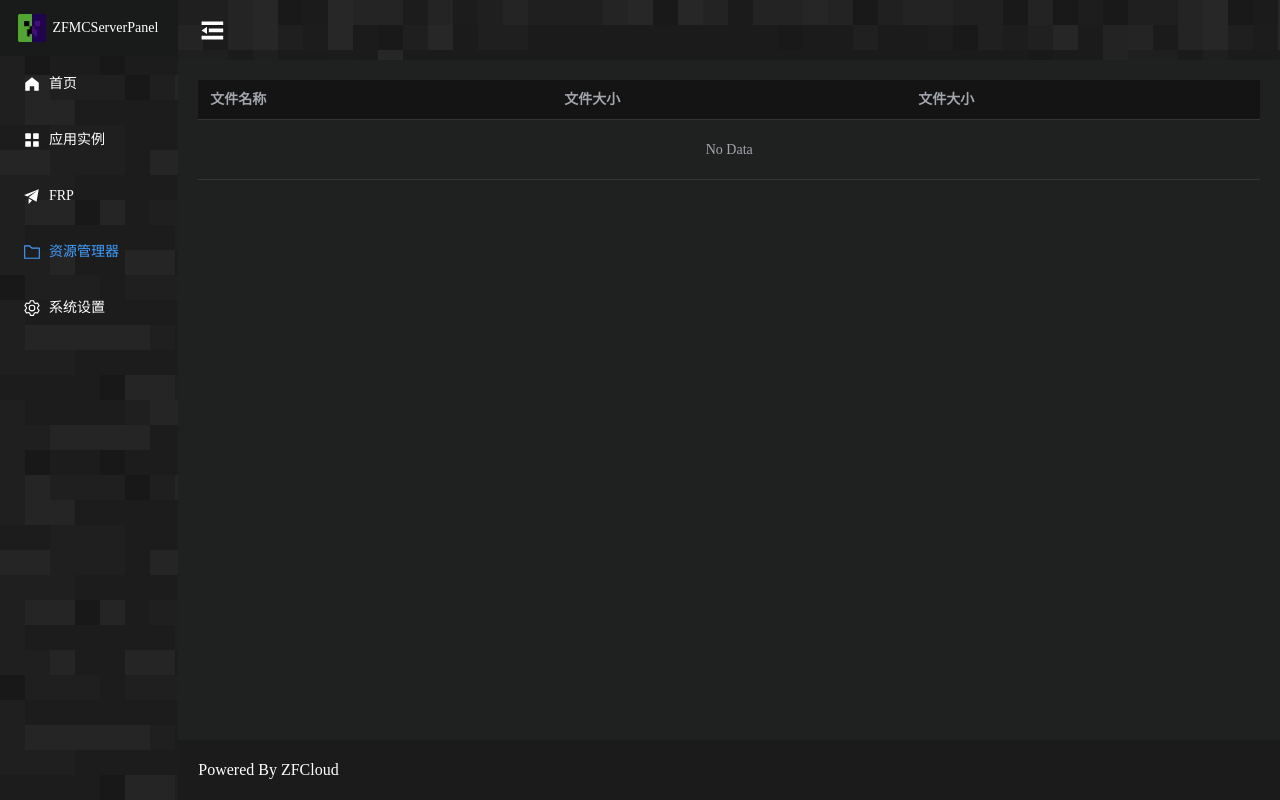
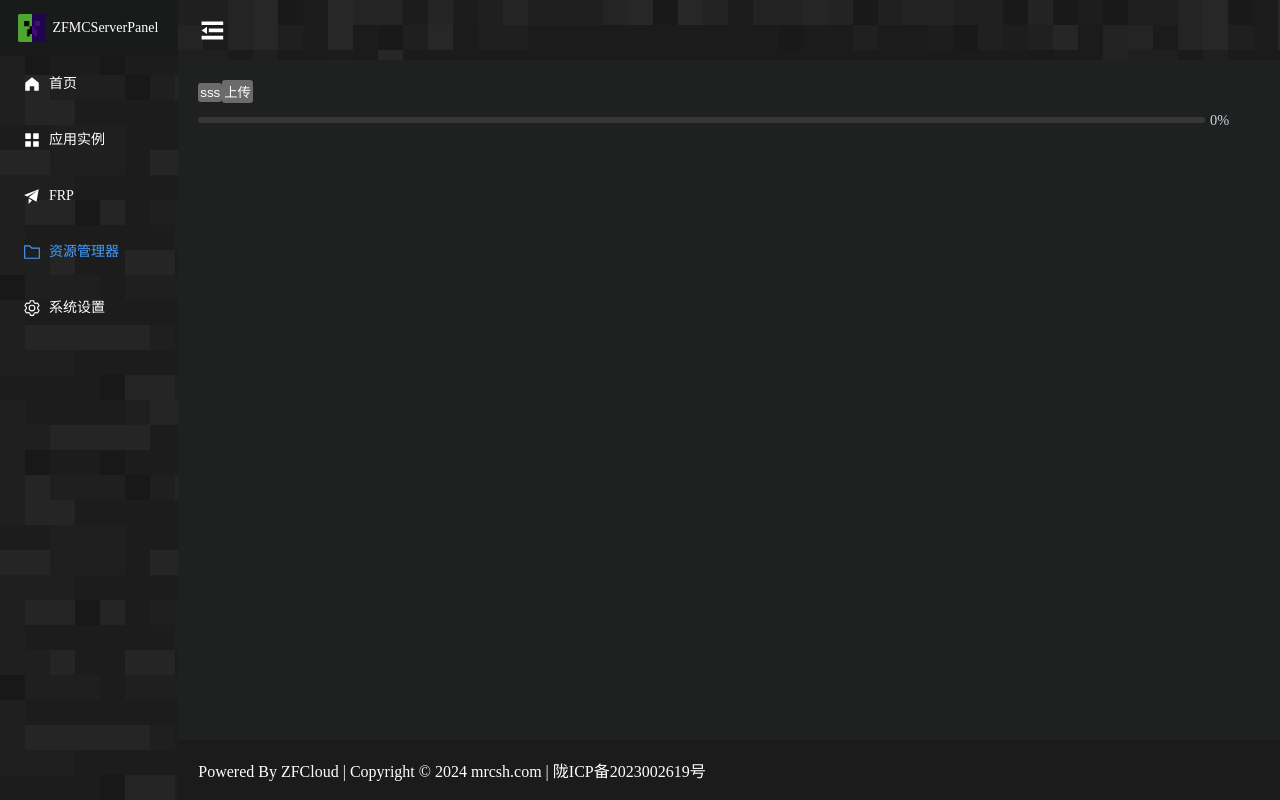
Before and after one commit to Virus-Cui/ZFMCServerPanelUI, a Vue app: page /files in a window 1280 px wide. Built offline with nearby package versions, Linux system fonts and the light colour scheme.

Commit message:
完成文件上传功能

```diff
--- /dev/null
+++ b/src/components/XUploader.vue
@@ -0,0 +1,127 @@
+<script setup>
+import {nextTick, ref} from 'vue'
+import {ElMessage} from "element-plus";
+import {uploadFun} from "@/utils/upload.js";
+
+const props = defineProps(["path", "containerId", "fileTypes", "percentEvent", "autoUpload"])
+
+const uploader = ref()
+const percent = ref(0)
+
+const status = ref(false)
+
+
+const checkMirrorFile = (file) => {
+  const fileType = file.file.name.split('.')
+  if (props.fileTypes.indexOf(fileType[fileType.length - 1])) {
+    ElMessage.error("文件不正确")
+    return false;
+  }
+  return true
+}
+
+const uploadFileSilce = (files, index) => {
+
+  const {name} = files
+  const {size} = files;
+  const shardSize = 1024 * 1024 * 50;
+  const shardTotal = Math.ceil(size / shardSize)
+
+  if (index >= shardTotal) {
+    props.percentEvent(100)
+  }
+
+  const start = index * shardSize;
+  const end = Math.min(start + shardSize, size)
+  const packet = files.slice(start, end);
+
+  const formData = new FormData();
+  formData.append("file", packet)
+  formData.append("chunkNumber", index)
+  formData.append('chunkSize', shardSize)
+  formData.append('totalSize', size)
+  formData.append('totalChunk', shardTotal)
+  formData.append("fileName", name)
+  formData.append("path", props.path)
+
+  if (index < shardTotal) {
+    props.percentEvent(Number((index / shardTotal) * 100).toFixed(0) * 1)
+    console.log("上传")
+    // 调用
+    uploadFun(props.containerId, formData).then(resp => {
+      index++;
+      uploadFileSilce(files, index)
+    })
+  }
+
+}
+
+const upload = (file) => {
+  if (checkMirrorFile(file)) {
+    const files = file.file
+    const shardIndex = 0;
+    console.log("upload")
+    uploadFileSilce(files, shardIndex);
+  }
+}
+
+
+const submit = () => {
+  console.log("发送")
+  uploader.value.submit()
+}
+
+const change = (uploadFile) => {
+  const fileType = uploadFile.name.split('.')
+  if (props.fileTypes.indexOf(fileType[fileType.length - 1])) {
+    ElMessage.error("文件类型不正确")
+    uploader.value.clearFiles()
+    status.value = false
+  } else {
+    status.value = true
+  }
+}
+
+const exceed = (files) => {
+  uploader.value.clearFiles()
+  status.value = false
+  nextTick(() => {
+    uploader.value.handleStart(files[0])
+    status.value = true
+  })
+}
+
+const remove = () => {
+  status.value = false
+}
+
+const checkFile = () => {
+  return status;
+}
+
+defineExpose({submit,checkFile})
+
+</script>
+
+<template>
+  <el-upload
+
+      style="width: 100%"
+      ref="uploader"
+      :limit="1"
+      :auto-upload="autoUpload"
+      :http-request="upload"
+      :on-change="change"
+      :on-exceed="exceed"
+      :on-remove="remove"
+  >
+    <template #trigger>
+      <slot id="uploader" name="trigger"/>
+    </template>
+    <slot name="default"/>
+  </el-upload>
+</template>
+
+<style scoped>
+
+</style>
--- a/src/main.js
+++ b/src/main.js
@@ -9,7 +9,7 @@ import NProgress from 'nprogress'
 import 'nprogress/nprogress.css'
 const app = createApp(App)
 
-NProgress.configure({ showSpinner: true })
+NProgress.configure({ showSpinner: false })
 
 router.beforeEach((to, from, next) => {
     NProgress.start();
--- /dev/null
+++ b/src/utils/upload.js
@@ -0,0 +1,11 @@
+import server from "./request.js"
+
+export const uploadFun = (containerId, data) => {
+    return new Promise((resolve, reject) => {
+        server.post(`/file/uploadChunk/${containerId}`,data).then(resp=>{
+            resolve(resp)
+        }).catch(err=>{
+            reject(err)
+        })
+    })
+}
--- a/src/views/Layout.vue
+++ b/src/views/Layout.vue
@@ -18,7 +18,10 @@ const collapseMenu = ()=>{
 
 const uncollapseMenu = ()=>{
   collapse.value = false
+  document.screen = true
 }
+
+
 
 </script>
 
@@ -86,7 +89,7 @@ const uncollapseMenu = ()=>{
         <el-main>
           <router-view/>
         </el-main>
-        <el-footer>Powered By ZFCloud</el-footer>
+        <el-footer>Powered By ZFCloud | Copyright © 2024 mrcsh.com | 陇ICP备2023002619号</el-footer>
       </el-container>
     </el-container>
   </div>
--- a/src/views/container/Container.vue
+++ b/src/views/container/Container.vue
@@ -2,7 +2,8 @@
 import {useRouter} from "vue-router";
 import {ref, onMounted} from 'vue'
 import {getAll, createContainer} from "@/utils/container.js";
-import {ElNotification} from "element-plus";
+import {ElMessage, ElNotification} from "element-plus";
+import XUploader from "@/components/XUploader.vue";
 
 const router = useRouter();
 const open = ref()
@@ -10,7 +11,7 @@ const containerName = ref("")
 const style = ref(false)
 const selection = ref([])
 const disable = ref(true)
-const uploadRef = ref()
+
 const rules = ref({
   containerName: [
     {required: true, message: '实例名称不能为空', trigger: 'change'},
@@ -22,11 +23,22 @@ const rules = ref({
     {required: true, message: '停止命令不能为空', trigger: 'change'}
   ]
 })
-
+// 上传文件
+// 新实例目录位置
+const newContainerPath = ref()
+// 实例ID
 const containerId = ref()
+// 进度条
+const percent = ref(0)
+// 是否显示进度条
+const enableProgres = ref(false)
 const pageData = ref({})
 
 const ruleFormRef = ref()
+const uploaderRef = ref()
+const rowStyle = () => {
+  return "height: 60px"
+}
 
 onMounted(() => {
   search(1)
@@ -76,14 +88,27 @@ const submit = () => {
   createContainer(formdata.value).then(resp => {
     console.log(resp)
     containerId.value = resp.data.data.containerId
+    newContainerPath.value = resp.data.data.workdir
     search(1);
+
+    console.log(newContainerPath.value)
     // 上传文件
-    console.log(containerId.value)
-    uploadRef.value.submit()
+    if (uploaderRef.value.checkFile()) {
+      enableProgres.value = true
+      uploaderRef.value.submit()
+      enableProgres.value = false
+    }else {
+      ElMessage.warning({
+        message: '请选择文件'
+      })
+    }
+
   })
 }
 
-
+const percentLis = (per) => {
+  percent.value = per;
+}
 </script>
 
 <template>
@@ -94,7 +119,7 @@ const submit = () => {
       <el-button type="danger" plain :disabled="disable" @click="delContainer">删除实例</el-button>
     </div>
     <div class="table">
-      <el-table :data="pageData.pageData" height="65vh" @selectionChange="handleSelectionChange">
+      <el-table :data="pageData.pageData" height="65vh" @selectionChange="handleSelectionChange" :row-style="rowStyle">
         <el-table-column type="selection" width="55"/>
         <el-table-column prop="containerId" label="实例ID" show-overflow-tooltip></el-table-column>
         <el-table-column prop="containerName" label="实例名称"></el-table-column>
@@ -138,6 +163,7 @@ const submit = () => {
           v-model="open"
           title="新建实例"
           width="30%"
+          draggable
       >
         <template #default>
           <el-form :model="formdata" :rules="rules" status-icon ref="ruleFormRef">
@@ -158,17 +184,13 @@ const submit = () => {
               <el-input v-model="formdata.stopCmd" placeholder="请输入终止命令"></el-input>
             </el-form-item>
             <el-form-item label="上传文件(.jar/.exe)" v-if="formdata.model === '上传单个服务端文件'">
-              <el-upload
-                  ref="uploadRef"
-                  class="upload-demo"
-                  :action="`http://127.0.0.1:5200/container/uploadFile/1/${containerId}`"
-                  :limit="1"
-                  :auto-upload="false"
-              >
+              <XUploader ref="uploaderRef" :path="newContainerPath" :percent-event="percentLis" :auto-upload="false"
+                         :file-types="['jar','exe']" :container-id="containerId"
+             >
                 <template #trigger>
-                  <el-button plain type="primary">选择文件</el-button>
+                  <el-button id="button" type="primary" plain>选择文件</el-button>
                 </template>
-              </el-upload>
+              </XUploader>
             </el-form-item>
             <el-form-item label="上传文件(.zip/.rar)" v-if="formdata.model === '上传压缩包'">
               <el-upload
@@ -186,12 +208,13 @@ const submit = () => {
               </el-upload>
             </el-form-item>
             <el-form-item label="文件目录" v-if="formdata.model === '文件已存在'">
-              <el-input placeholder="请输入实例文件目录"></el-input>
+              <el-input v-model="formdata.workdir" placeholder="请输入实例文件目录"></el-input>
             </el-form-item>
             <el-form-item label="配置项">
               <el-checkbox label="自动启动" v-model="formdata.autoStart"></el-checkbox>
             </el-form-item>
           </el-form>
+          <el-progress v-show="enableProgres" :percentage="percent"></el-progress>
         </template>
         <template #footer>
       <span class="dialog-footer">
@@ -215,4 +238,8 @@ const submit = () => {
   display: flex;
   justify-content: right;
 }
+
+::v-deep .el-dialog {
+  min-width: 500px;
+}
 </style>
--- a/src/views/file/file.vue
+++ b/src/views/file/file.vue
@@ -1,28 +1,51 @@
 <script setup>
+import XUploader from "@/components/XUploader.vue";
+import {ref} from "vue";
 
+const percent = ref(0)
+const xup = ref()
+const percenListener = (per) => {
+  percent.value = per
+}
+
+const submit = () => {
+  xup.value.submit()
+}
 </script>
 
 <template>
   <div class="file-container">
-    <div class="fastnav">
+    <!--    <div class="fastnav">-->
 
-    </div>
-    <div class="filelist">
-      <el-table>
-        <el-table-column prop="fileName" label="文件名称"></el-table-column>
-        <el-table-column prop="fileSize" label="文件大小"></el-table-column>
-        <el-table-column prop="fileSize" label="文件大小"></el-table-column>
-      </el-table>
-    </div>
+    <!--    </div>-->
+    <!--    <div class="filelist">-->
+    <!--      <el-table>-->
+    <!--        <el-table-column prop="fileName" label="文件名称"></el-table-column>-->
+    <!--        <el-table-column prop="fileSize" label="文件大小"></el-table-column>-->
+    <!--        <el-table-column prop="fileSize" label="文件大小"></el-table-column>-->
+    <!--      </el-table>-->
+    <!--    </div>-->
+
+    <XUploader ref="xup" :container-id="'1745813134574202880'" :file-types="['jar']"
+               :path="'D:/Code/Java/Project/ZF-MCServerPanel/test'" :percent-event="percenListener">
+      <template #trigger>
+        <button>sss</button>
+      </template>
+      <template #default>
+        <button @click="submit">上传</button>
+      </template>
+    </XUploader>
+    <el-progress :percentage="percent"/>
   </div>
 </template>
 
 <style scoped lang="scss">
-.file-container{
-  .fastnav{
+.file-container {
+  .fastnav {
 
   }
-  .filelist{
+
+  .filelist {
 
   }
 }
```
Also changed, not shown: src/utils/request.js (line endings or trailing spaces).
